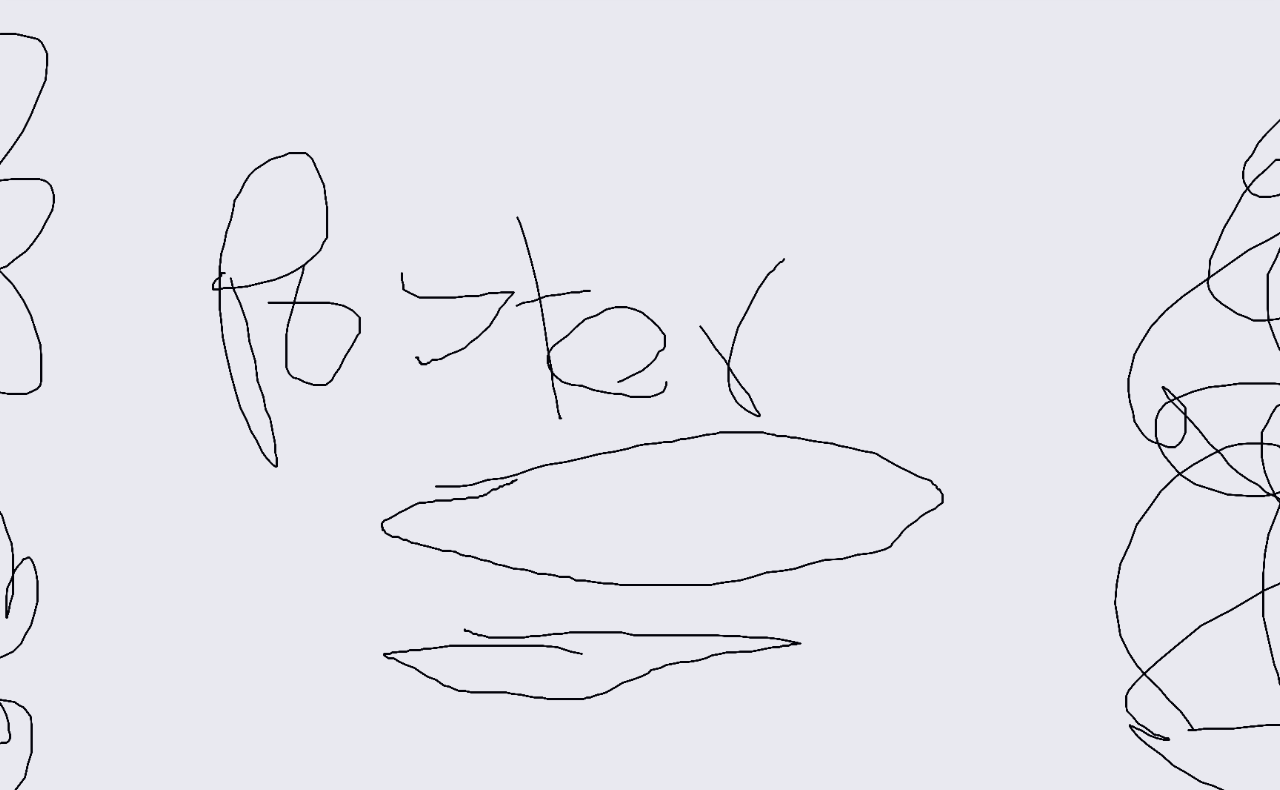
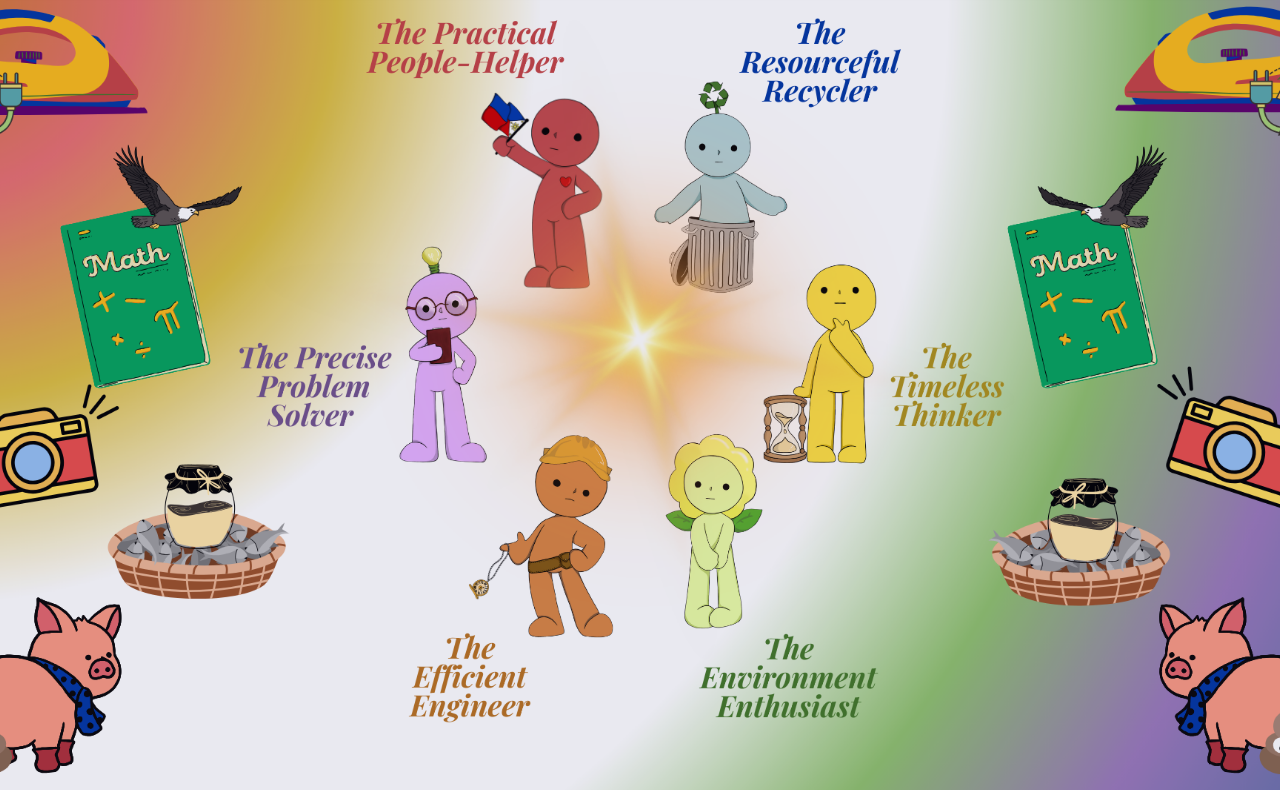
Before and after one commit to Sazione/kislap.github.io, a plain HTML site: page index.html in a window 1280 px wide. Shown: the part 72-862 px from the top of the page. Drawn offline with nearby package versions, Linux system fonts and the light colour scheme.

Commit message:
added poster

```diff
--- a/index.html
+++ b/index.html
@@ -31,7 +31,7 @@
 <!-- FIRST SECTION: fullscreen poster (background image) -->
 <section class="relative w-full h-screen mt-16 flex items-center justify-center">
   <div class="absolute inset-0 w-full h-full">
-    <img src="assets/images/poster.png" alt="KISLAP poster" class="w-full h-full object-cover">
+    <img src="assets/images/innovation images/GENERAL (3).png" alt="KISLAP poster" class="w-full h-full object-cover">
     <div class="absolute inset-0 bg-[#292F69]/10"></div> <!-- overlay with new navy -->
   </div>
 </section>
```
